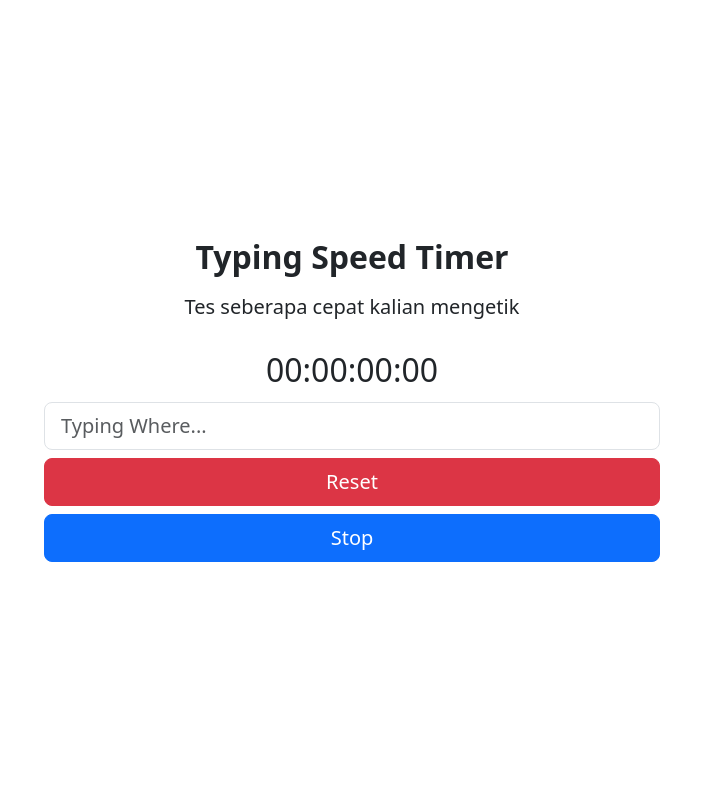
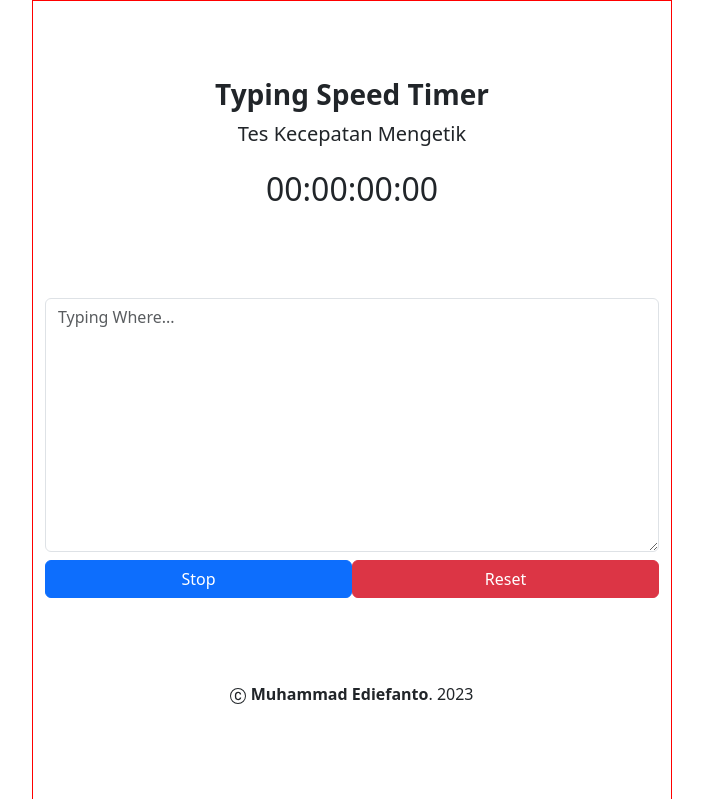
Before and after one commit to mhmmdediefanto/typingTimer.github.io, a plain HTML site: page index.html in a window 1280 px wide. Shown: the whole page, without its empty margins (288-991 px from the left). Drawn offline with nearby package versions, Linux system fonts and the light colour scheme.

Commit message:
typingTimer

```diff
--- a/index.html
+++ b/index.html
@@ -14,33 +14,75 @@
   </head>
   <body>
     <div
-      class="container d-flex justify-content-center align- items-center flex-column gap-2 min-vh-100"
-      style="width: 50%"
+      class="container d-flex justify-content-evenly align- items-center flex-column gap-2 min-vh-100"
+      style="width: 50%; border: 1px solid red"
     >
-      <h2 class="fw-bold text-center">Typing Speed Timer</h2>
-      <p class="fs-5 text-center">Tes seberapa cepat kalian mengetik</p>
-      <div class="flex text-center fs-2">
-        <span id="hours">00</span>:<span id="minutes">00</span>:<span
-          id="second"
-          >00</span
-        >:<span id="miliseconds">00</span>
+      <div>
+        <h2 class="fw-bold fs-3 text-center">Typing Speed Timer</h2>
+        <p class="fs-5 text-center">Tes Kecepatan Mengetik</p>
+        <div class="flex text-center fs-2">
+          <span id="hours">00</span>:<span id="minutes">00</span>:<span
+            id="second"
+            >00</span
+          >:<span id="miliseconds">00</span>
+        </div>
       </div>
-      <form action="" id="myForm" class="d-flex justify-content-center align- items-center flex-column gap-2">
-        <input
+      <form
+        action=""
+        id="myForm"
+        class="d-flex justify-content-center align- items-center flex-column gap-2"
+      >
+        <textarea
+          name=""
           type="text"
-          class="form-control form-control-lg"
+          class="form-control form-control-md"
           id="typingTimer"
           placeholder="Typing Where..."
-        />
-        <button class="btn btn-danger btn-lg" id="timerReset">Reset</button>
+          id=""
+          cols="30"
+          rows="10"
+        ></textarea>
+        <div class="d-flex justify-content-between align-items-center">
+          <button
+            class="btn btn-primary btn-md"
+            id="timerStop"
+            style="width: 50%"
+          >
+            Stop
+          </button>
+          <button
+            class="btn btn-danger btn-md"
+            id="timerReset"
+            style="width: 50%"
+          >
+            Reset
+          </button>
+        </div>
       </form>
-      <button class="btn btn-primary btn-lg" id="timerStop">Stop</button>
+
+      <div class="footer text-center">
+        <p>
+          <svg
+            xmlns="http://www.w3.org/2000/svg"
+            width="16"
+            height="16"
+            fill="currentColor"
+            class="bi bi-c-circle"
+            viewBox="0 0 16 16"
+          >
+            <path
+              d="M1 8a7 7 0 1 0 14 0A7 7 0 0 0 1 8Zm15 0A8 8 0 1 1 0 8a8 8 0 0 1 16 0ZM8.146 4.992c-1.212 0-1.927.92-1.927 2.502v1.06c0 1.571.703 2.462 1.927 2.462.979 0 1.641-.586 1.729-1.418h1.295v.093c-.1 1.448-1.354 2.467-3.03 2.467-2.091 0-3.269-1.336-3.269-3.603V7.482c0-2.261 1.201-3.638 3.27-3.638 1.681 0 2.935 1.054 3.029 2.572v.088H9.875c-.088-.879-.768-1.512-1.729-1.512Z"
+            />
+          </svg>
+          <b>Muhammad Ediefanto</b>. 2023
+        </p>
+      </div>
     </div>
     <script
       src="https://cdn.jsdelivr.net/npm/bootstrap@5.3.0-alpha1/dist/js/bootstrap.bundle.min.js"
       integrity="sha384-w76AqPfDkMBDXo30jS1Sgez6pr3x5MlQ1ZAGC+nuZB+EYdgRZgiwxhTBTkF7CXvN"
       crossorigin="anonymous"
     ></script>
-    <script src="script.js"></script>
+    <script src="js/script.js"></script>
   </body>
 </html>
--- a/script.js
+++ b/js/script.js
@@ -20,7 +20,8 @@ typingTimer.addEventListener('click', function () {
     Interval = setInterval(startTimer, 10);
 
 
-    timerStop.onclick = function () {
+    timerStop.onclick = function (e) {
+        e.preventDefault();
         clearInterval(Interval);
     }
 
```
